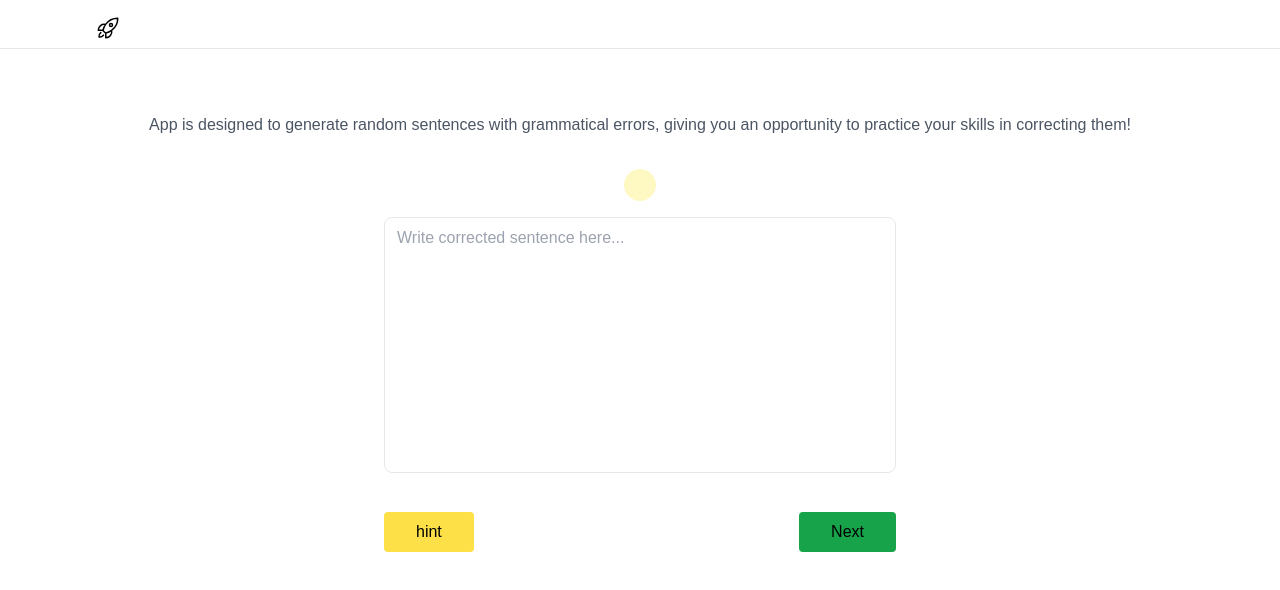
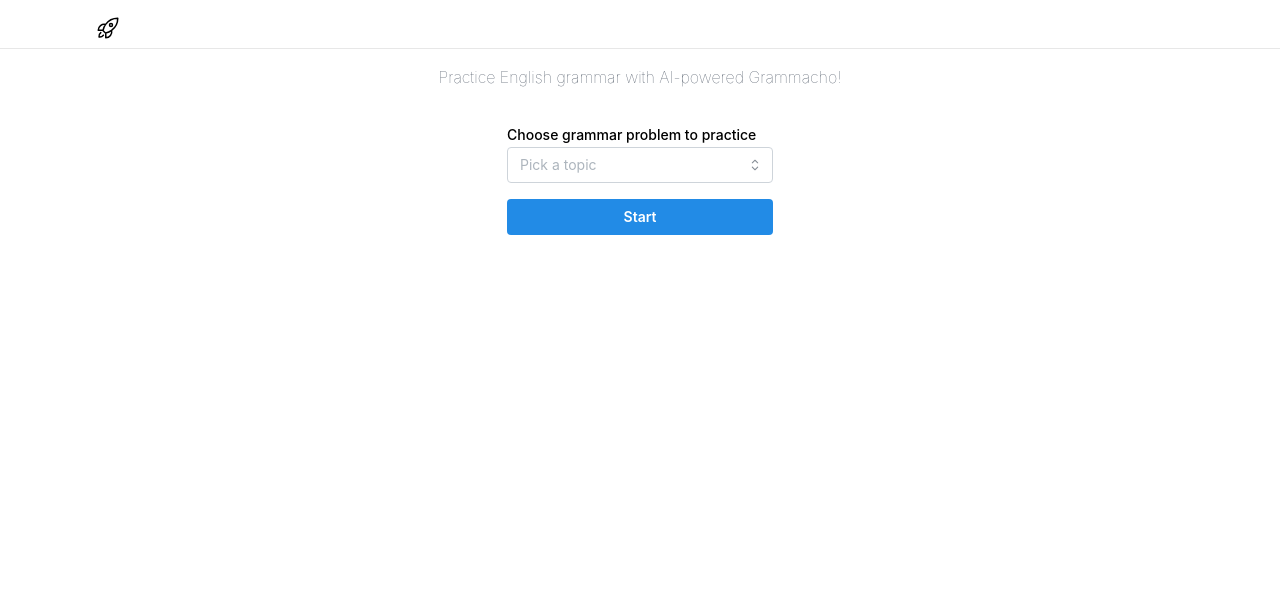
Before and after one commit to digmel/grammar-app, a Next.js app: page / in a window 1280 px wide. Shown: the top 590 px of the page. Built offline with nearby package versions, Linux system fonts and the light colour scheme.

Commit message:
chore: added multiple topics

```diff
--- a/pages/_app.tsx
+++ b/pages/_app.tsx
@@ -1,6 +1,16 @@
-import '../styles/globals.css'
-import type { AppProps } from 'next/app'
+import "../styles/globals.css";
+import "@mantine/core/styles.css";
+import type { AppProps } from "next/app";
+import { createTheme, MantineProvider } from "@mantine/core";
+
+const theme = createTheme({
+  /** Put your mantine theme override here */
+});
 
 export default function App({ Component, pageProps }: AppProps) {
-  return <Component {...pageProps} />
+  return (
+    <MantineProvider theme={theme}>
+      <Component {...pageProps} />
+    </MantineProvider>
+  );
 }
--- a/pages/index.tsx
+++ b/pages/index.tsx
@@ -1,29 +1,53 @@
 import React, { useEffect, useState } from "react";
 import { Layout } from "../components";
+import {
+  List,
+  ThemeIcon,
+  rem,
+  Highlight,
+  Progress,
+  LoadingOverlay,
+  Box,
+  Loader,
+  Button,
+  Group,
+  Mark,
+  Stack,
+  Text,
+  Center,
+  Select,
+} from "@mantine/core";
+import { IconCircleDashed, IconCircle } from "@tabler/icons-react";
 import OpenAIApi from "openai";
 
+// const data = require("./mockResponse.json");
+
+const topicData = require("./topicsData.json");
+
 export default function Home() {
-  const [initialText, setInitialText] = useState("");
+  const [question, setQuestion] = useState("");
   const [hint, setHint] = useState("");
   const [correctText, setCorrectText] = useState("");
-  const [correctedText, setCorrectedText] = useState("");
+  const [variations, setVariations] = useState<Record<string, string>>({});
+  const [userSelection, setUserSelection] = useState<string>("");
+  const [highLights, setHighLights] = useState<string[]>([]);
+  const [count, setCount] = useState(0);
+  const [loading, setLoading] = useState(false);
+  const [showHint, setShowHint] = useState(false);
+  const [showResults, setShowResults] = useState(false);
+  const [correctAnswers, setCorrectAnswers] = useState(0);
+  const [topic, setTopic] = useState<string | null>("");
 
-  const [showHint, setShowHint] = useState(false);
-
-  useEffect(() => {
-    // generateTexts();
-  }, []);
-
-  const generateTexts = async () => {
-    setInitialText("");
-    setCorrectedText("");
+  const getQuestion = async () => {
+    setShowResults(false);
+    setLoading(true);
     setShowHint(false);
+    setUserSelection("");
 
     const openai = new OpenAIApi({
       apiKey: process.env.NEXT_PUBLIC_OPENAI_API_KEY,
-      dangerouslyAllowBrowser: true
+      dangerouslyAllowBrowser: true,
     });
-
 
     try {
       const completion = await openai.chat.completions.create({
@@ -32,24 +56,27 @@ export default function Home() {
           {
             role: "user",
             content: `return json file with "question", "hint", "variations" and "answer" keys.
-            "question" should be one interesting sentence but grammatically wrong with multiple mistakes, chose advanced grammatical mistakes such as conditional statements, complex tenses, misused phrasal verbs, missed punctuation and etc,
-            "hint" should be a little hint about what was wrong with "incorrect",
-            "answer" should be exact sentence with correct grammar.
-            "variations" should be list of 4 different answer but only one should be correct.`
+            "question" should be one interesting sentence but grammatically wrong with one or multiple mistakes, chose advanced grammatical mistakes focused on tha topic - ${topic},
+            "hint" should be a little hint about what was wrong with "incorrect" with similar simpler example and list of words pointing to the area which needs to be corrected, return single objet with "hint" and "keywords",
+            "variations" should be a list of 4 different answer but only one should be correct. Use prefixes - A, B, C, D, as keys and return single object. Use random correct variants.
+            "answer" should be a correct answer prefix from variations.`,
           },
         ],
       });
 
-      const result = completion.choices[0].message?.content;
+      const response = completion.choices[0].message?.content;
 
-      console.log('first', result)
+      console.log("response", response);
 
-      const data = JSON.parse(result as string);
+      const data = JSON.parse(response as string);
 
-      setInitialText(data?.question);
-      setHint(data?.hint);
+      setVariations(data?.variations);
+      setQuestion(data?.question);
+      setHint(data?.hint.hint);
+      setHighLights(data?.hint.keywords);
       setCorrectText(data?.answer);
-    } catch ({ message }) {
+      setLoading(false);
+    } catch (message) {
       console.log("Error when generate texts: ", message);
     }
   };
@@ -58,41 +85,142 @@ export default function Home() {
     setShowHint(!showHint);
   };
 
-  const onSubmit = () => {
-    console.log("Correct Answer: ", correctText);
-    const temp1 = correctedText.replace(/\s+/g, "").toLowerCase();
-    const temp2 = correctText.replace(/\s+/g, "").toLowerCase();
+  const onSubmit = (key: string) => {
+    setCount(count + 1);
+    setUserSelection(key);
+    console.log("Answer: ", key);
 
-    if (temp1 === temp2) {
-      alert("Yey, Correct!");
-      generateTexts();
+    if (key === correctText) {
+      console.log("Yey, Correct!");
+      setCorrectAnswers(correctAnswers + 1);
     } else {
-      alert("Not quite correct, try again!");
+      console.log("Not quite correct, try again!");
     }
   };
 
+  useEffect(() => {
+    localStorage.setItem("correctAnswers", correctAnswers.toString());
+    localStorage.setItem("wrongAnswers", (5 - correctAnswers).toString());
+  }, [correctAnswers]);
+
+  useEffect(() => {
+    if (count == 5) {
+      setShowResults(true);
+      setCount(0);
+      setCorrectAnswers(0);
+      setQuestion("");
+    }
+  }, [count]);
+
   return (
     <Layout title="home">
-      <div className=" mx-4 flex flex-col items-center mt-4 md:mt-12 ">
       <h1 className="mb-8 font-thin text-gray-600 text-center">
-          App is designed to generate random sentences with grammatical errors,
-          giving you an opportunity to practice your skills in correcting them!
+        Practice English grammar with AI-powered Grammacho!
       </h1>
 
-        <div className="bg-yellow-100 mb-4 rounded-2xl">
-          <p className="px-4 py-4 font-thin">{initialText}</p>
-        </div>
-        <div>
-          <textarea
-            autoFocus
-            rows={5}
-            cols={100}
-            placeholder="Write corrected sentence here..."
-            className="w-full px-3 py-2 max-w-lg text-gray-700 border rounded-lg focus:outline-none focus:shadow-outline resize-none min-h-32 sm:min-h-48 md:min-h-64"
-            onChange={(e) => setCorrectedText(e.target.value)}
+      {question == "" && !showResults && (
+        <Center>
+          <Stack>
+            <Select
+              label="Choose grammar problem to practice"
+              placeholder="Pick a topic"
+              data={topicData}
+              searchable
+              onChange={(value) => setTopic(value)}
             />
 
-          <div className="flex flex-row justify-between">
+            <Button onClick={() => getQuestion()}>
+              {loading && count == 0 ? (
+                <Loader color="white" type="dots" />
+              ) : (
+                "Start"
+              )}
+            </Button>
+          </Stack>
+        </Center>
+      )}
+
+      {showResults && (
+        <Center>
+          <Stack>
+            <Text>
+              Great! You correctly answered{" "}
+              <Mark color="green">
+                {localStorage.getItem("correctAnswers")}
+              </Mark>{" "}
+              questions.
+            </Text>
+            <Text>
+              Mistakes:{" "}
+              <Mark color="red">{localStorage.getItem("wrongAnswers")}</Mark>
+            </Text>
+            <Button
+              onClick={() => {
+                setShowResults(false);
+                localStorage.setItem("correctAnswers", "0");
+                localStorage.setItem("wrongAnswers", "0");
+              }}
+            >
+              {loading && count == 0 ? (
+                <Loader color="white" type="dots" />
+              ) : (
+                "Back to Home"
+              )}
+            </Button>
+          </Stack>
+        </Center>
+      )}
+
+      {question != "" && (
+        <div className=" mx-4 flex flex-col items-center mt-4 md:mt-12 ">
+          <div className="h-12 w-64">
+            <Progress value={count * 20} size="lg" transitionDuration={200} />
+          </div>
+
+          <Box pos="relative">
+            <LoadingOverlay
+              visible={loading}
+              loaderProps={{
+                children: <Loader color="blue" size="xl" type="dots" />,
+              }}
+            />
+            <div className="mb-4 rounded-2xl">
+              <Highlight highlight={showHint ? highLights : ""}>
+                {question}
+              </Highlight>
+            </div>
+
+            <List
+              spacing="xs"
+              size="sm"
+              center
+              icon={
+                <ThemeIcon color="lightgray" size={24} radius="xl">
+                  <IconCircle style={{ width: rem(16), height: rem(16) }} />
+                </ThemeIcon>
+              }
+            >
+              {Object?.entries(variations).map(([key, item]) => (
+                <List.Item
+                  key={key}
+                  onClick={() => onSubmit(key)}
+                  icon={
+                    userSelection === key && (
+                      <ThemeIcon color="blue" size={24} radius="xl">
+                        <IconCircleDashed
+                          style={{ width: rem(16), height: rem(16) }}
+                        />
+                      </ThemeIcon>
+                    )
+                  }
+                >
+                  {key}) {item}
+                </List.Item>
+              ))}
+            </List>
+          </Box>
+
+          <div className="flex justify-between gap-96">
             <button
               onClick={getExplanation}
               className="bg-yellow-300 py-2 px-8 hover:bg-opacity-70 my-8 rounded"
@@ -101,25 +229,21 @@ export default function Home() {
             </button>
 
             <button
-              onClick={onSubmit}
-              className="bg-green-600 px-8 py-2 my-8 hover:opacity-70 rounded disabled:pointer-events-none disabled:opacity-50"
+              onClick={() => getQuestion()}
+              className="bg-sky-500 px-8 py-2 my-8 hover:opacity-70 rounded disabled:pointer-events-none disabled:opacity-50"
+              disabled={userSelection == ""}
             >
               Next
             </button>
           </div>
-        </div>
 
           <div className="bg-gray-100 rounded">
             {showHint && (
-            <>
               <p className="w-3/4 py-3 px-4 text-gray-600 text-thin">{hint}</p>
-              <p className="w-3/4 py-3 px-4 text-gray-600 text-thin">
-                {correctText}
-              </p>
-            </>
             )}
           </div>
         </div>
+      )}
     </Layout>
   );
 }
--- /dev/null
+++ b/pages/mockResponse.json
@@ -0,0 +1,14 @@
+{
+  "question": "If I would have knew about the meeting, I would has attended it.",
+  "hint": {
+    "hint": "The mistakes are related to verb tenses and conditional statements.",
+    "keywords": ["would have known", "meeting", "has", "attended"]
+  },
+  "variations": {
+    "A": "If I had known about the meeting, I would have attended it.",
+    "B": "If I know about the meeting, I will attend it.",
+    "C": "If I would have known about the meeting, I would attend it.",
+    "D": "If I will has known about the meeting, I would attend it."
+  },
+  "answer": "A"
+}
--- /dev/null
+++ b/pages/topicsData.json
@@ -0,0 +1,36 @@
+[
+  "Conditional Statements",
+  "Complex Tenses",
+  "Misused Phrasal Verbs",
+  "Missed Punctuation",
+  "Subject-Verb Agreement",
+  "Passive vs. Active Voice",
+  "Modal Verbs",
+  "Relative Clauses",
+  "Direct and Indirect Speech",
+  "Articles (Definite, Indefinite, and Zero)",
+  "Prepositions of Time and Place",
+  "Question Formation",
+  "Adverbs and Adjectives",
+  "Gerunds and Infinitives",
+  "Reported Speech",
+  "Pronoun Antecedent Agreement",
+  "Parallel Structure",
+  "Noun Clauses",
+  "Determiners",
+  "Quantifiers",
+  "Participle Adjectives",
+  "Negations",
+  "Subjunctive Mood",
+  "Tag Questions",
+  "Split Infinitives",
+  "Word Order in Questions",
+  "Comparatives and Superlatives",
+  "Conjunctions and Transitions",
+  "Interjections",
+  "Idioms and Fixed Phrases",
+  "Ellipsis and Substitution",
+  "Homophones and Homonyms",
+  "Prefixes and Suffixes",
+  "Spelling Rules and Exceptions"
+]
```
Also changed, not shown: package.json (+6 -1 lines), pages/api/hello.ts (+1 -25 lines), postcss.config.cjs (added, +14 -0 lines), 1 other file (tests, documents, lock files or other folders). Lines whose indentation alone changed are shown as unchanged.
